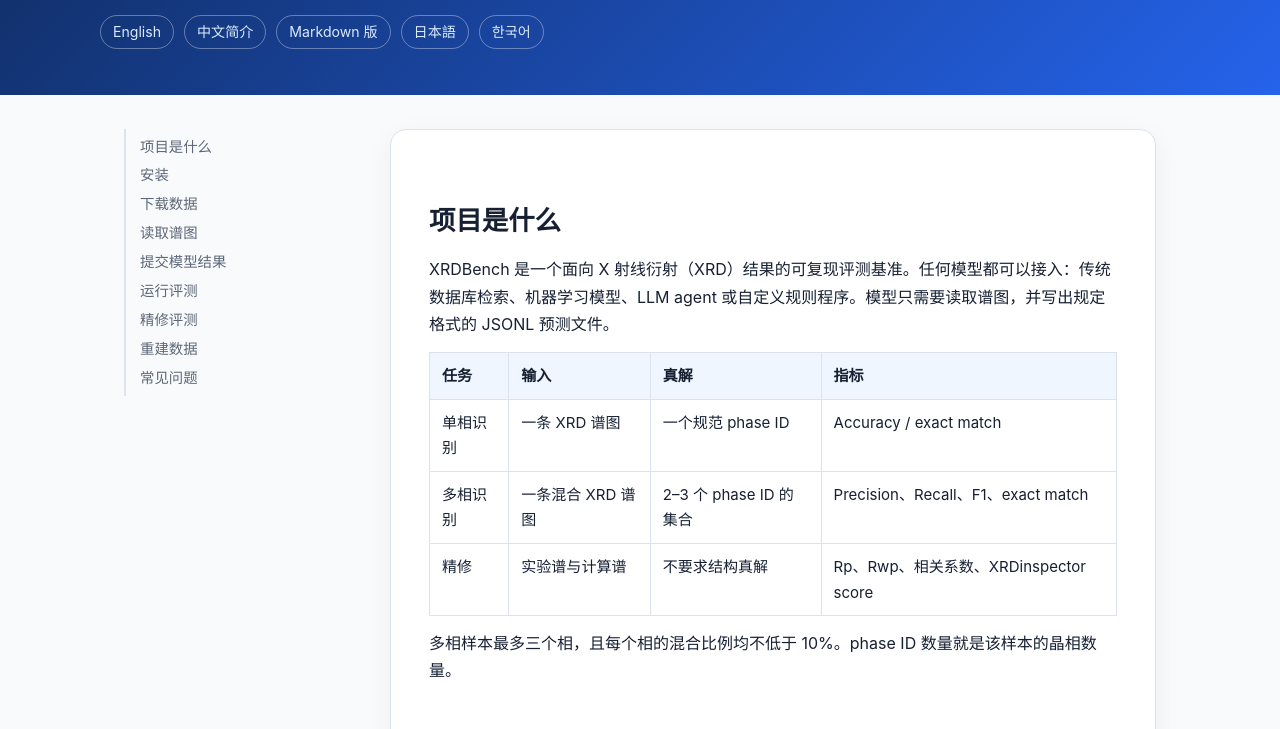
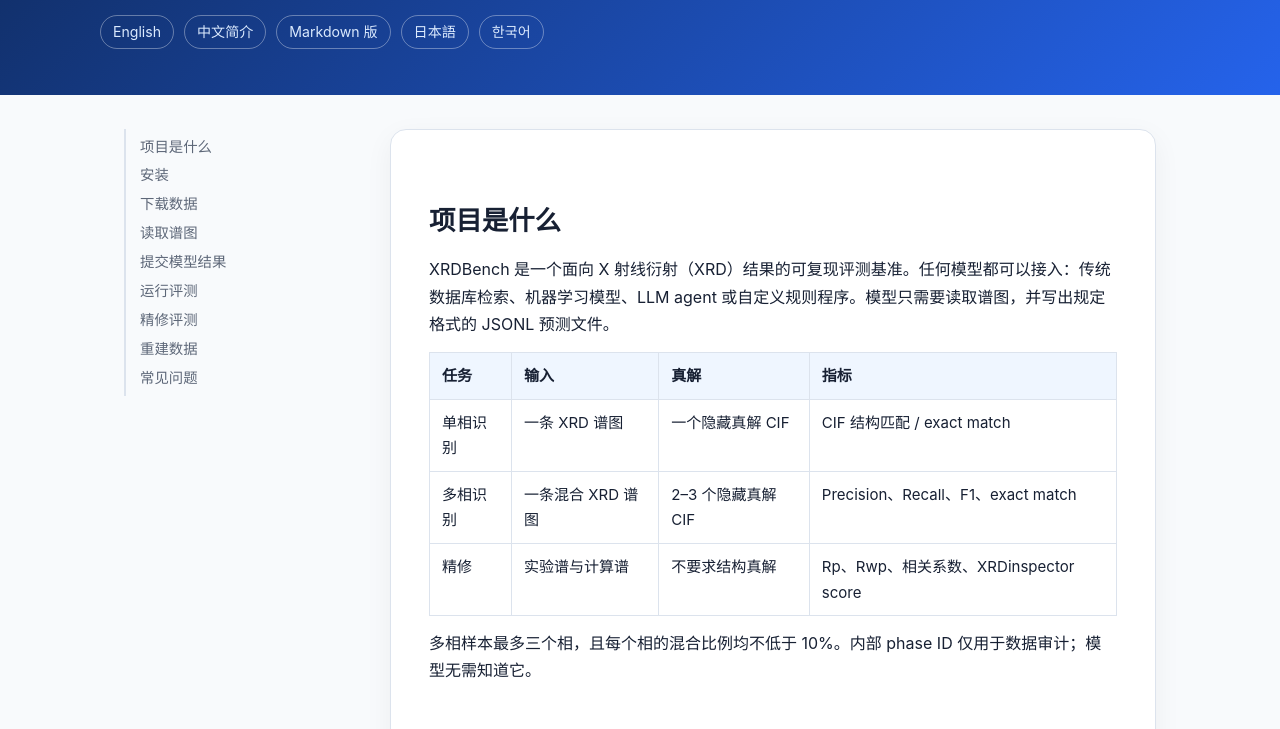
Before and after one commit to DeltaGanjiang/deltaxrdbench, a plain HTML site: page docs/GETTING_STARTED.zh-CN.html in a window 1280 px wide. Shown: the part 189-918 px from the top of the page. Drawn offline with Linux system fonts and the light colour scheme.

Commit message:
Document CIF submission workflow

```diff
--- a/docs/GETTING_STARTED.zh-CN.html
+++ b/docs/GETTING_STARTED.zh-CN.html
@@ -49,11 +49,11 @@
       <section id="what"><h2>项目是什么</h2>
         <p>XRDBench 是一个面向 X 射线衍射（XRD）结果的可复现评测基准。任何模型都可以接入：传统数据库检索、机器学习模型、LLM agent 或自定义规则程序。模型只需要读取谱图，并写出规定格式的 JSONL 预测文件。</p>
         <table><thead><tr><th>任务</th><th>输入</th><th>真解</th><th>指标</th></tr></thead><tbody>
-          <tr><td>单相识别</td><td>一条 XRD 谱图</td><td>一个规范 phase ID</td><td>Accuracy / exact match</td></tr>
-          <tr><td>多相识别</td><td>一条混合 XRD 谱图</td><td>2–3 个 phase ID 的集合</td><td>Precision、Recall、F1、exact match</td></tr>
+          <tr><td>单相识别</td><td>一条 XRD 谱图</td><td>一个隐藏真解 CIF</td><td>CIF 结构匹配 / exact match</td></tr>
+          <tr><td>多相识别</td><td>一条混合 XRD 谱图</td><td>2–3 个隐藏真解 CIF</td><td>Precision、Recall、F1、exact match</td></tr>
           <tr><td>精修</td><td>实验谱与计算谱</td><td>不要求结构真解</td><td>Rp、Rwp、相关系数、XRDinspector score</td></tr>
         </tbody></table>
-        <p>多相样本最多三个相，且每个相的混合比例均不低于 10%。phase ID 数量就是该样本的晶相数量。</p>
+        <p>多相样本最多三个相，且每个相的混合比例均不低于 10%。内部 phase ID 仅用于数据审计；模型无需知道它。</p>
       </section>
 
       <section id="install"><h2>安装</h2>
@@ -132,7 +132,7 @@ xrdbench-prepare opxrd-json opxrd datasets/opxrd --mixtures 10000 --seed 2026072
 
       <section id="faq"><h2>常见问题</h2>
         <h3>找不到 patterns.h5</h3><p>数据集不在 Git clone 内，请从 <a href="https://github.com/Asterbin/xrdbench/releases">Releases</a> 下载并解压到 <code>datasets/</code>。</p>
-        <h3>为什么用 phase ID，而不是直接比较 CIF？</h3><p>同一结构可因 CIF 排版、origin choice 或 cell setting 不同而文本不同。稳定的 canonical phase ID（例如 <code>MP:mp-123</code>、<code>RRUFF:R120044</code>）可以避免误判。</p>
+        <h3>为什么 CIF 文本不同仍然可以判对？</h3><p>同一结构可因 CIF 排版、origin choice 或 cell setting 不同而文本不同。XRDBench 不直接比较文本：它会解析 CIF，再按晶胞、元素和原子坐标进行结构匹配。内部 phase ID（例如 <code>MP:mp-123</code>）只用于数据审计。</p>
         <h3>最快的跑通方式</h3><ol><li>从 Release 下载一个数据集；</li><li>用“读取一条谱图”代码检查安装；</li><li>生成几个 JSONL 预测；</li><li>运行评测并保存 <code>report.json</code>。</li></ol>
       </section>
     </article>
```
Also changed, not shown: 4 other files.
